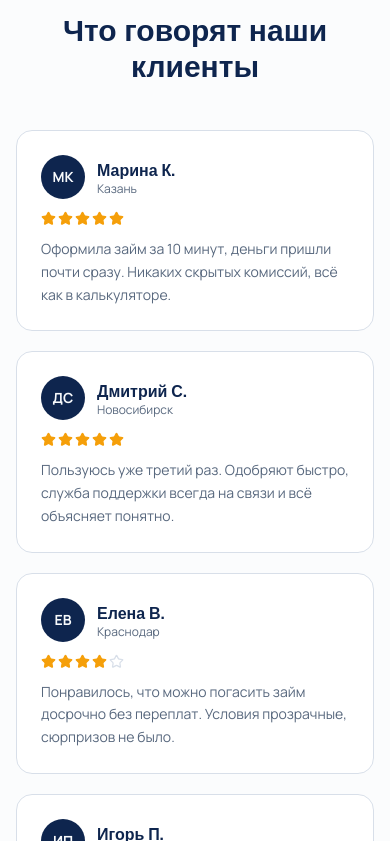
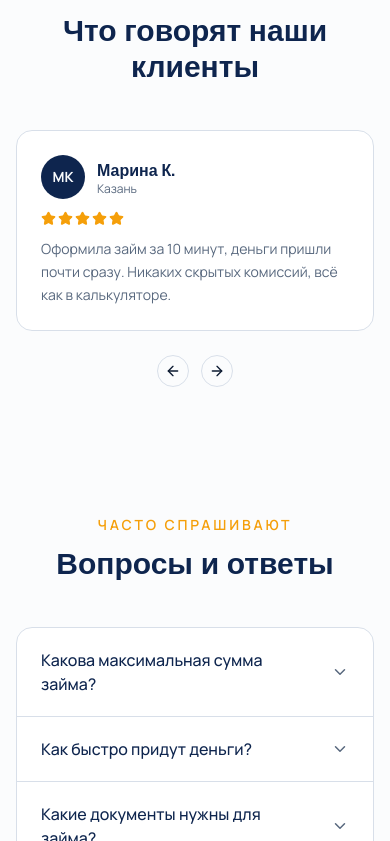
Before and after one commit to pr-poehali-dev/mkk-website-design, a React (Vite) app: page / in a window 390 px wide. Shown: the part 4003-4844 px from the top of the page. Built offline with nearby package versions, Linux system fonts and the light colour scheme; no server answers.

Commit message:
[FEAT] Сделал блок отзывов горизонтальным

```diff
--- a/src/pages/Index.tsx
+++ b/src/pages/Index.tsx
@@ -3,6 +3,7 @@ import { Link } from 'react-router-dom';
 import { Button } from '@/components/ui/button';
 import { Slider } from '@/components/ui/slider';
 import { Sheet, SheetContent, SheetTrigger } from '@/components/ui/sheet';
+import { Carousel, CarouselContent, CarouselItem, CarouselPrevious, CarouselNext } from '@/components/ui/carousel';
 import Icon from '@/components/ui/icon';
 import { useMaintenance } from '@/lib/maintenanceContext';
 import SocialLinks from '@/components/SocialLinks';
@@ -392,9 +393,11 @@ const Index = () => {
           <p className="mb-2 text-sm font-semibold uppercase tracking-[0.2em] text-accent">Отзывы</p>
           <h2 className="font-display text-3xl font-bold text-primary sm:text-4xl">Что говорят наши клиенты</h2>
         </div>
-        <div className="grid gap-5 sm:grid-cols-2 lg:grid-cols-3">
+        <Carousel opts={{ align: 'start', loop: true }} className="w-full">
+          <CarouselContent>
             {reviews.map((r) => (
-            <div key={r.name} className="flex flex-col rounded-2xl border border-border bg-card p-6">
+              <CarouselItem key={r.name} className="sm:basis-1/2 lg:basis-1/3">
+                <div className="flex h-full flex-col rounded-2xl border border-border bg-card p-6">
                   <div className="flex items-center gap-3">
                     <div className="flex h-11 w-11 shrink-0 items-center justify-center rounded-full bg-primary text-sm font-bold text-primary-foreground">
                       {r.name.split(' ').map((w) => w[0]).join('')}
@@ -416,8 +419,14 @@ const Index = () => {
                   </div>
                   <p className="mt-3 text-sm text-muted-foreground leading-relaxed">{r.text}</p>
                 </div>
+              </CarouselItem>
             ))}
+          </CarouselContent>
+          <div className="mt-6 flex justify-center gap-3">
+            <CarouselPrevious className="static translate-y-0" />
+            <CarouselNext className="static translate-y-0" />
           </div>
+        </Carousel>
       </section>
 
       {/* FAQ */}
```
Lines whose indentation alone changed are shown as unchanged.
